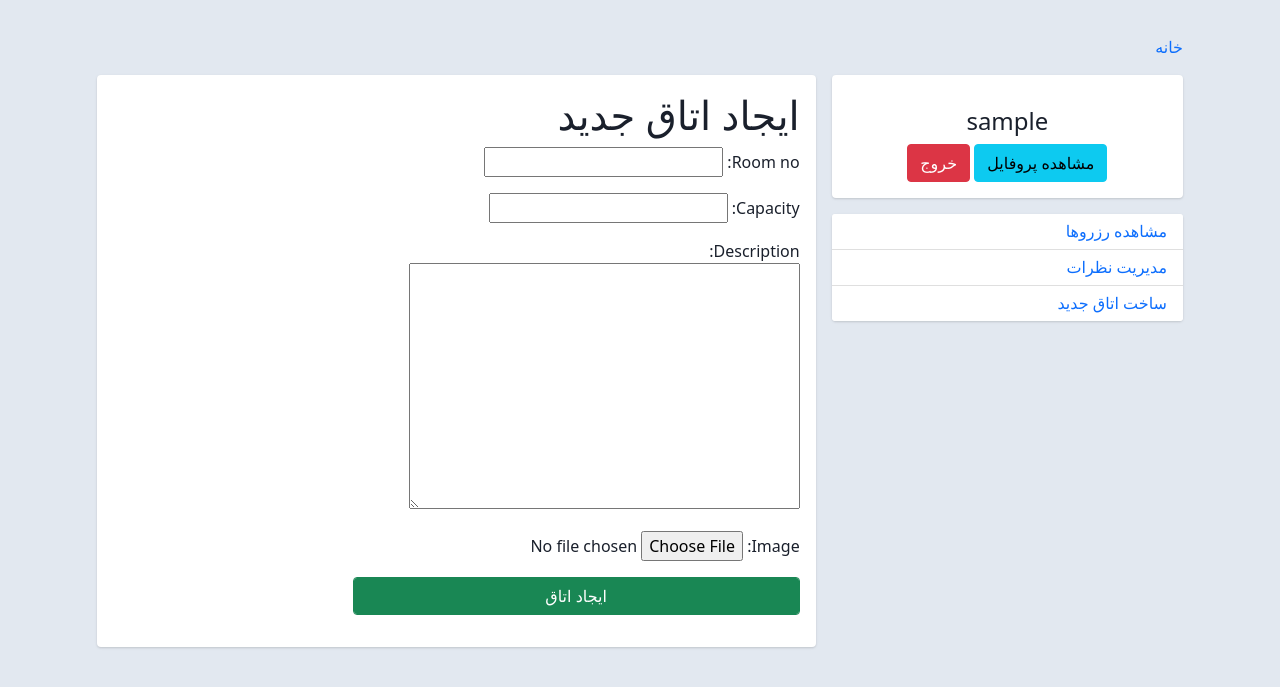
After one commit to Yashar1989/Meeting-Room-Booking-System, a Django app: page /add/ in a window 1280 px wide. The commit adds this page. Shown: the top 687 px of the page. Run offline with Django 4.2, Linux system fonts and the light colour scheme; the visitor is signed in with stand-in values (Sample User, id 1); some libraries are stand-ins or nearby versions.

Commit message:
added add_room view and superuser mixin for Class Based View

```diff
--- a/core/room/forms.py
+++ b/core/room/forms.py
@@ -1,5 +1,5 @@
 from django import forms
-from .models import Reservation
+from .models import Reservation, Room
 
 
 class ReservationForm(forms.ModelForm):
@@ -18,3 +18,11 @@ class ReservationForm(forms.ModelForm):
         widget = {
             'reserve_date': forms.TextInput(attrs={type: 'datetime-local'}),
         }
+
+
+class RoomCreating(forms.ModelForm):
+    description = forms.CharField(widget=forms.Textarea())
+
+    class Meta:
+        model = Room
+        fields = ['room_no', 'capacity', 'description', 'image']
--- /dev/null
+++ b/core/room/mixins.py
@@ -0,0 +1,11 @@
+from django.contrib import messages
+from django.shortcuts import redirect
+
+
+class SuperUserMixin():
+    def dispatch(self, request, *args, **kwargs):
+        if request.user.is_superuser:
+            return super().dispatch(request, *args, **kwargs)
+        else:
+            messages.error(request, 'شما دسترسی برای انجام این کار را ندارید')
+            return redirect('room:index')
--- a/core/room/models.py
+++ b/core/room/models.py
@@ -1,7 +1,7 @@
 from django.db import models
 import uuid
 from django.contrib.auth import get_user_model
-
+from django.urls import reverse
 
 class Room(models.Model):
     """
@@ -15,7 +15,7 @@ class Room(models.Model):
         ('16:00-18:00', '16:00-18:00'),
     )
     id = models.UUIDField(primary_key=True, default=uuid.uuid4, editable=False)
-    room_no = models.SmallIntegerField()
+    room_no = models.SmallIntegerField(unique=True)
     capacity = models.SmallIntegerField()
     description = models.CharField(max_length=256)
     available_time = models.CharField(max_length=256, choices=AVAILABILITY_CHOICES, blank=True ,null=True)
@@ -23,6 +23,9 @@ class Room(models.Model):
 
     def __str__(self):
         return f'{self.room_no}'
+
+    def get_absolute_url(self):
+        return reverse('room:room-detail', kwargs={'room_no': self.room_no})
 
 
 # create Reservation model
--- a/core/room/urls.py
+++ b/core/room/urls.py
@@ -11,4 +11,5 @@ urlpatterns = [
     path('reserved/', views.ReservationListView.as_view(), name='reserved-list'),
     path('<str:reserve_id>/change/', views.ActiveReserveView.as_view(), name='active_reserve'),
     path('<str:reserve_id>/delete/', views.DeleteReserve.as_view(), name='delete_reserve'),
+    path('add/', views.RoomCreate.as_view(), name='add_room'),
 ]
--- a/core/room/views.py
+++ b/core/room/views.py
@@ -5,12 +5,13 @@ from django.views.generic import ListView, DetailView, DeleteView
 from django.db import IntegrityError
 from .models import Room, Reservation
 from django.views.generic.edit import CreateView, View
-from .forms import ReservationForm
+from .forms import ReservationForm, RoomCreating
 from django.contrib.auth.mixins import LoginRequiredMixin
 from django.contrib import messages
 from django.urls import reverse, reverse_lazy
 from datetime import date
 from comment.models import Comment
+from .mixins import SuperUserMixin
 
 
 def UserCanCommit(request, room_no):
@@ -101,7 +102,7 @@ class ReservationListView(LoginRequiredMixin, ListView):
             return Reservation.objects.filter(user=self.request.user)
 
 
-class ActiveReserveView(LoginRequiredMixin, View):
+class ActiveReserveView(LoginRequiredMixin, SuperUserMixin, View):
     """
     activate reservation by admin
     """
@@ -116,7 +117,7 @@ class ActiveReserveView(LoginRequiredMixin, View):
         return redirect(self.success_url)
 
 
-class DeleteReserve(LoginRequiredMixin, DeleteView, SuccessMessageMixin):
+class DeleteReserve(LoginRequiredMixin, SuperUserMixin, DeleteView, SuccessMessageMixin):
     """
     delete reserve by admin
     """
@@ -129,3 +130,9 @@ class DeleteReserve(LoginRequiredMixin, DeleteView, SuccessMessageMixin):
     def delete(self, request, *args, **kwargs):
         messages.success(self.request, self.success_message)
         return super(DeleteReserve, self).delete(request, *args, **kwargs)
+
+
+class RoomCreate(SuperUserMixin, CreateView):
+    model = Room
+    form_class = RoomCreating
+    template_name = 'room/add_room.html'
--- a/core/templates/right_sidebar.html
+++ b/core/templates/right_sidebar.html
@@ -5,7 +5,10 @@
       </li>
     {% if request.user.is_superuser %}
               <li class="list-group-item d-flex justify-content-between align-items-center flex-wrap">
-        <h6 class="mb-0"><a href="{% url 'comment:admin_comments' %}" style="text-decoration: none">مدیریت نظرات</a> </h6>
+                <h6 class="mb-0"><a href="{% url 'comment:admin_comments' %}" style="text-decoration: none">مدیریت نظرات</a> </h6>
+              </li>
+              <li class="list-group-item d-flex justify-content-between align-items-center flex-wrap">
+                <h6 class="mb-0"><a href="{% url 'room:add_room' %}" style="text-decoration: none">ساخت اتاق جدید</a> </h6>
               </li>
     {% endif %}
     </ul>
--- /dev/null
+++ b/core/templates/room/add_room.html
@@ -0,0 +1,18 @@
+<!-- reservation_form.html -->
+
+{% extends 'index.html' %}
+{% block title %}ایجاد اتاق جدید{% endblock title %}
+{% block content %}
+<div class="col-md-8">
+    <div class="card-body text-start">
+        <div class="row">
+            <h1>ایجاد اتاق جدید</h1>
+            <form method="post" enctype="multipart/form-data">
+                {% csrf_token %}
+                {{form.as_p}}
+                <p><input type="submit" class='btn btn-success form-control' value="ایجاد اتاق"></p>
+            </form>
+        </div>
+    </div>
+</div>
+{% endblock %}
--- a/core/templates/room/index.html
+++ b/core/templates/room/index.html
@@ -8,7 +8,7 @@
                     <div class="card-body">
                       <h6 class="d-flex align-items-center mb-3">اتاق شماره {{ object.room_no }}</h6>
                         {% if object.image %}
-                        <p class="text-center"><img src="{{ object.image.url }}"></p>
+                        <p class="text-center"><img src="{{ object.image.url }}" width="350px" height="250px">
                         {% endif %}
                       <small>ظرفیت {{ object.capacity }} نفر</small>
                     <hr/>
--- a/core/templates/room/room_detail.html
+++ b/core/templates/room/room_detail.html
@@ -5,7 +5,7 @@
         <div class="row">
             <div class="col-sm-12 text-center">
                 {% if room.image %}
-                    <img scr="{{ room.image.url }}" width="400px" height="250px">
+                    <img src="{{ room.image.url }}" width="400px" height="250px">
                 {% endif %}
             </div>
             <div class="col-sm-3">
--- a/core/templates/user/otp.html
+++ b/core/templates/user/otp.html
@@ -6,7 +6,7 @@
 <div class="card-body text-start col-md-4">
   <h3>ورود یک مرحله ای</h3>
   <p>برای ورود ایمیل خود را وارد کنید</p>
-  <form action="" method="post", enctype="multipart/form-data">
+  <form action="" method="post">
     {{ form.as_p }}
     {% csrf_token %}
     <p><input type="submit" class='btn btn-success form-control' value="مرحله بعد"></p>
--- a/core/templates/user/otp_verify.html
+++ b/core/templates/user/otp_verify.html
@@ -6,7 +6,7 @@
 <div class="card-body text-start col-md-8">
   <h3>ورود یک مرحله ای</h3>
   <p>کدی که برای شما ایمیل شده است را وارد کنید</p>
-  <form action="" method="post", enctype="multipart/form-data" class="col-md-6">
+  <form action="" method="post" class="col-md-6">
     {{ form.as_p }}
     {% csrf_token %}
     <p><input type="submit" class='btn btn-success form-control' value="مرحله بعد"></p>
```
